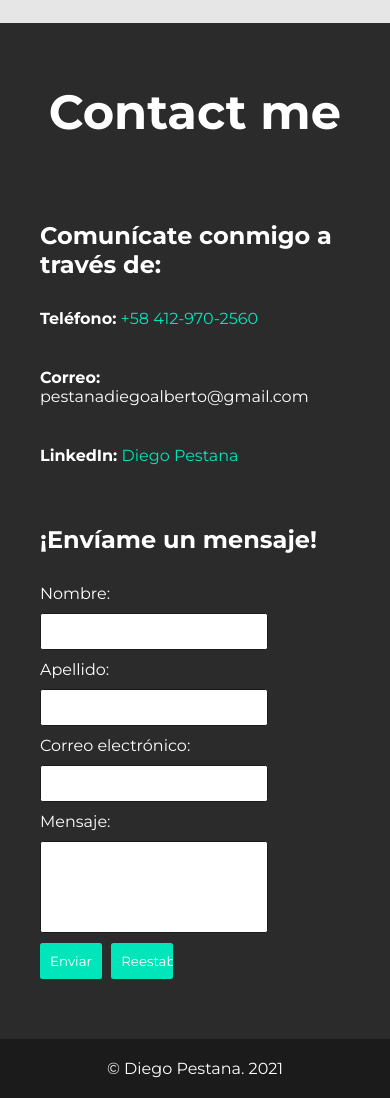
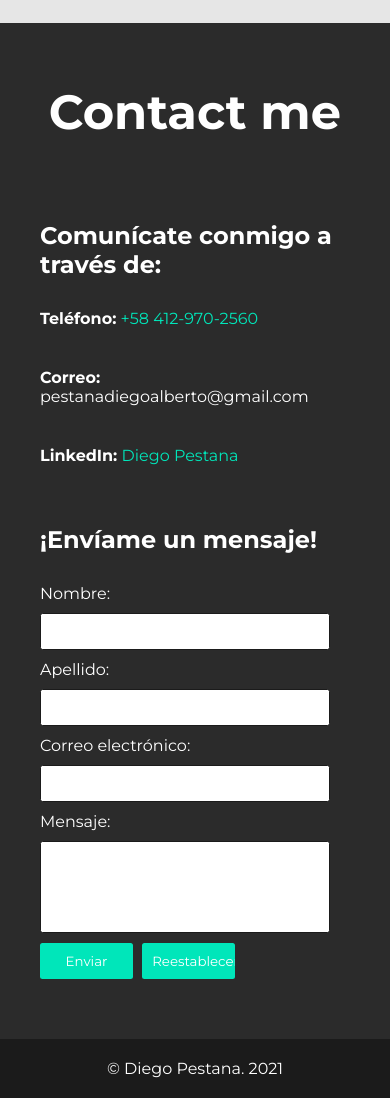
Before and after one commit to pestanadiego/portfolio, a plain HTML site: page index.html in a window 390 px wide. Shown: the part 5774-6872 px from the top of the page. Drawn offline with Linux system fonts and the light colour scheme.

Commit message:
Mejoras en la validación y arreglo de botón

```diff
--- a/main.js
+++ b/main.js
@@ -109,7 +109,9 @@ function showSkills(skills) {
 
 // Form action
 form.addEventListener('submit', () => {
-        if(!(email.value.includes('@'))) {
+    const valid = /^(([^<>()[\]\.,;:\s@\"]+(\.[^<>()[\]\.,;:\s@\"]+)*)|(\".+\"))@(([^<>()[\]\.,;:\s@\"]+\.)+[^<>()[\]\.,;:\s@\"]{2,})$/i;
+    isGood = email.value.match(valid);
+    if(!isGood) {
         alert('Uno de sus datos no ha sido ingresado correctamente. Inténtelo de nuevo');
     } else {
         console.log(`
--- a/styles.css
+++ b/styles.css
@@ -269,7 +269,7 @@ li a {
 
 .form-box input[type=text] {
     margin: 10px 0;
-    width: 60%;
+    width: 56%;
     background-color: #FFFFFF;
     border: 1px rgb(27, 27, 27) solid;
     border-radius: 2.5px;
@@ -279,7 +279,7 @@ li a {
 
 .form-box input[type=textarea] {
     margin: 10px 0;
-    width: 60%;
+    width: 56%;
     background-color: #FFFFFF;
     border: 1px rgb(27, 27, 27) solid;
     border-radius: 2.5px;
@@ -299,7 +299,7 @@ li a {
     background-color: #00E6BA;
     color: #FFFFFF;
     padding: 10px;
-    width: 20%;
+    width: 30%;
     border: none;
     border-radius: 2.5px;
     cursor: pointer;
@@ -312,7 +312,7 @@ li a {
     background-color: #00E6BA;
     color: #FFFFFF;
     padding: 10px;
-    width: 20%;
+    width: 30%;
     border: none;
     border-radius: 2.5px;
     cursor: pointer;
@@ -425,7 +425,11 @@ footer p {
         padding-top: 0px;
     }
 
-    .form-box input {
+    .form-box input[type=text] {
+        width: 80%;
+    }
+
+    .form-box input[type=textarea] {
         width: 80%;
     }
 }
```
Lines whose indentation alone changed are shown as unchanged.
